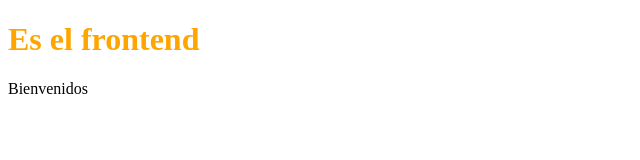
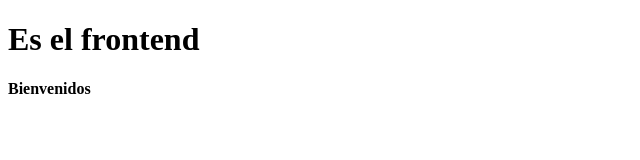
Before and after one commit to Santiavila573/testOOP, a plain HTML site: page index.html in a window 1280 px wide. Shown: the whole page, without its empty margins (0-640 px from the left). Drawn offline with Linux system fonts and the light colour scheme.

Commit message:
Change Frontend in file index.html

```diff
--- a/index.html
+++ b/index.html
@@ -3,10 +3,11 @@
 <head>
     <meta charset="UTF-8">
     <meta name="viewport" content="width=device-width, initial-scale=1.0">
+    <link rel="stylesheet" href="styles.css">
     <title>Document</title>
 </head>
 <body>
-    <h1 style="color: orange;">Es el frontend</h1>
-    <p>Bienvenidos</p>
+    <h1>Es el frontend</h1>
+    <p><strong>Bienvenidos</strong></p>
 </body>
 </html>
```
